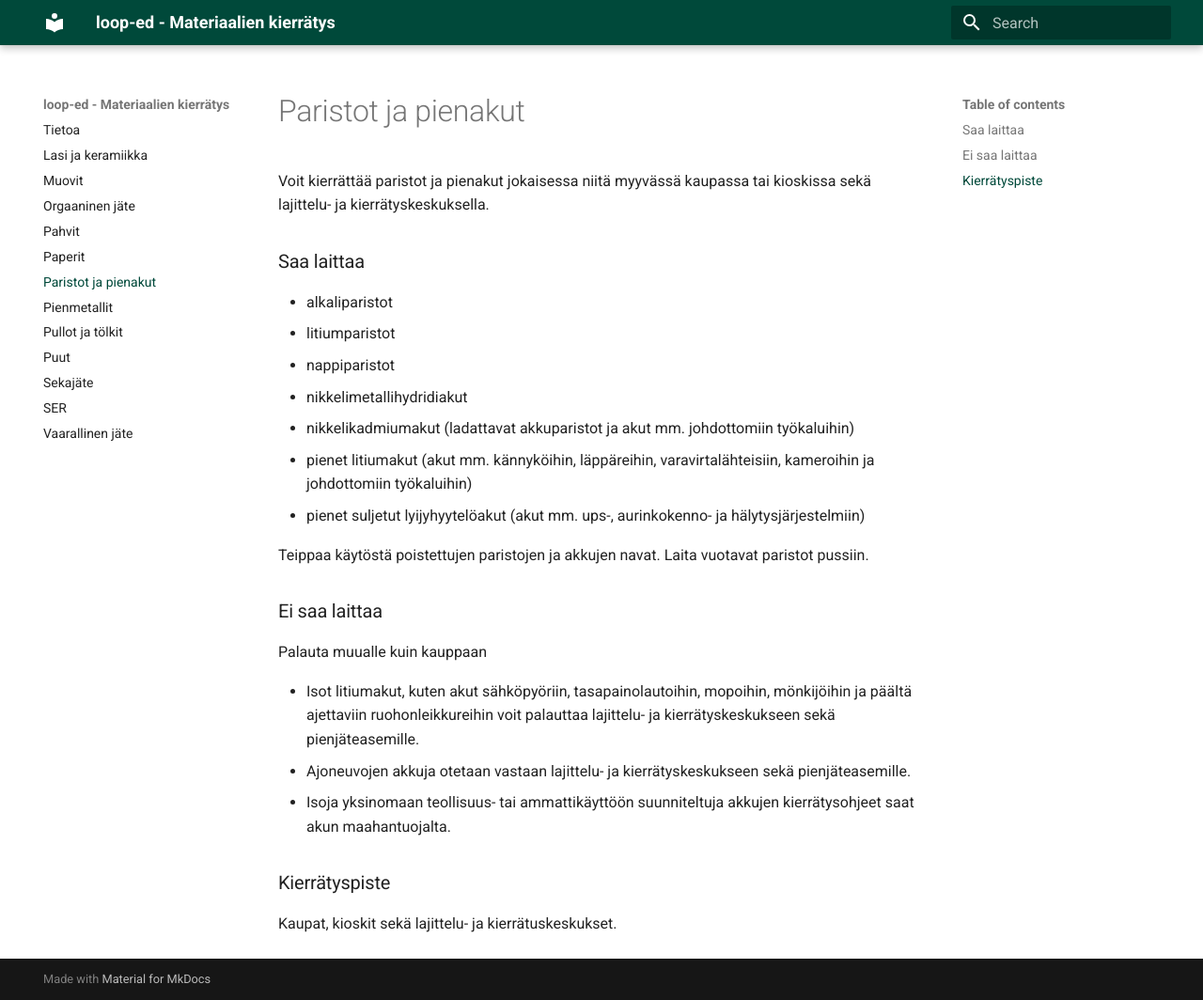
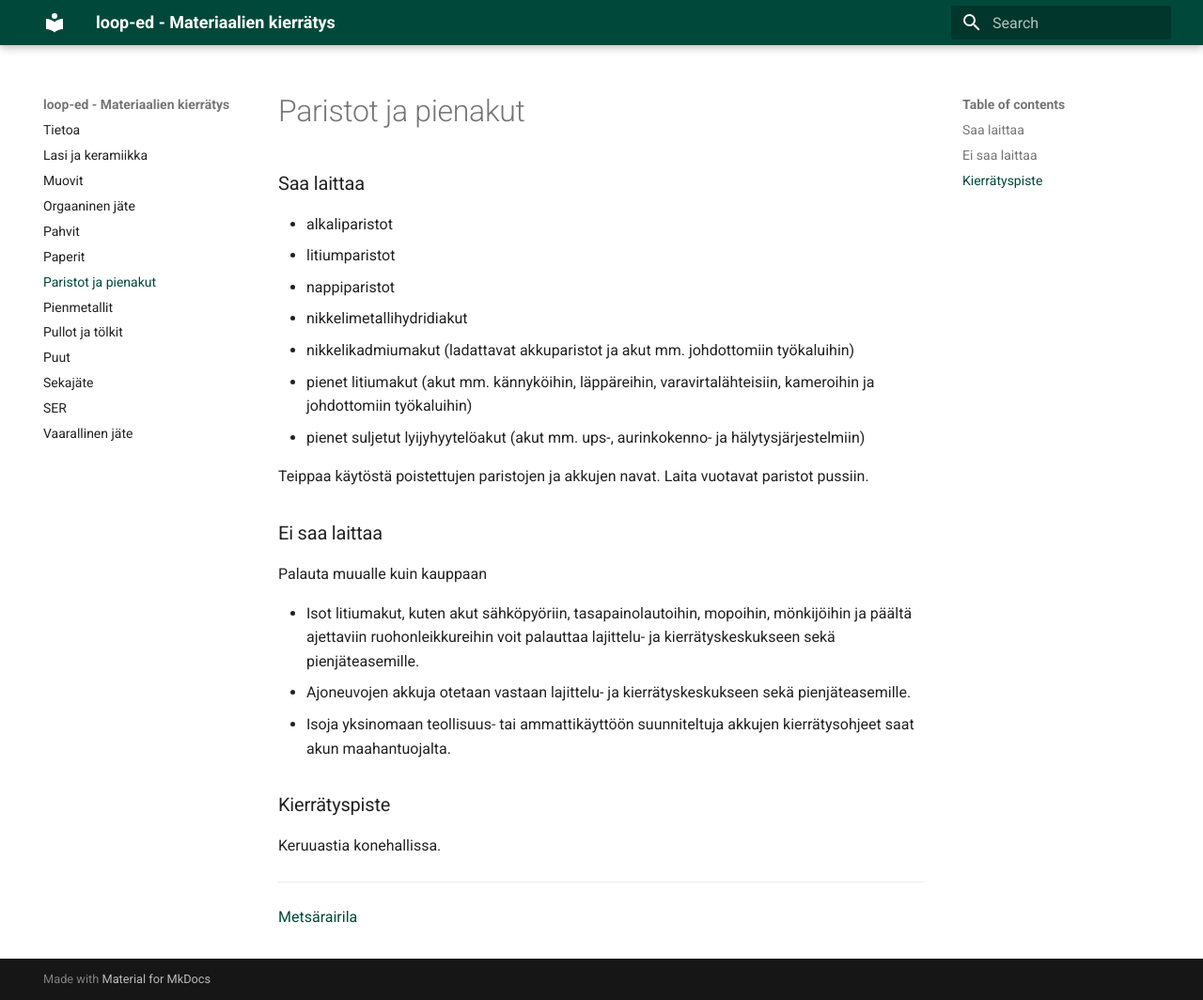
Before and after one commit to vt13op/loop-ed, an MkDocs documentation site: the page built from docs/paristot_ja_pienakut.md, in a window 1280 px wide and 1064 px high. Shown: the whole window at 94% size. Built offline with MkDocs 1.6.1 and Material for MkDocs 9.7.7, drawn with Linux system fonts in a browser that asks for light colours.

Commit message:
Update paristot_ja_pienakut.md

```diff
--- a/docs/paristot_ja_pienakut.md
+++ b/docs/paristot_ja_pienakut.md
@@ -1,5 +1,3 @@
-Voit kierrättää paristot ja pienakut jokaisessa niitä myyvässä kaupassa tai kioskissa sekä lajittelu- ja kierrätyskeskuksella.
-
 ### Saa laittaa
 
 - alkaliparistot
@@ -22,4 +20,8 @@ Palauta muualle kuin kauppaan
 
 ### Kierrätyspiste
 
-Kaupat, kioskit sekä lajittelu- ja kierrätuskeskukset.
+Keruuastia konehallissa.
+
+---
+
+[Metsärairila](https://www.metsasairila.fi/lajittelu-ja-neuvonta/lajittelu/paristot-ja-pienakut.html)
```
